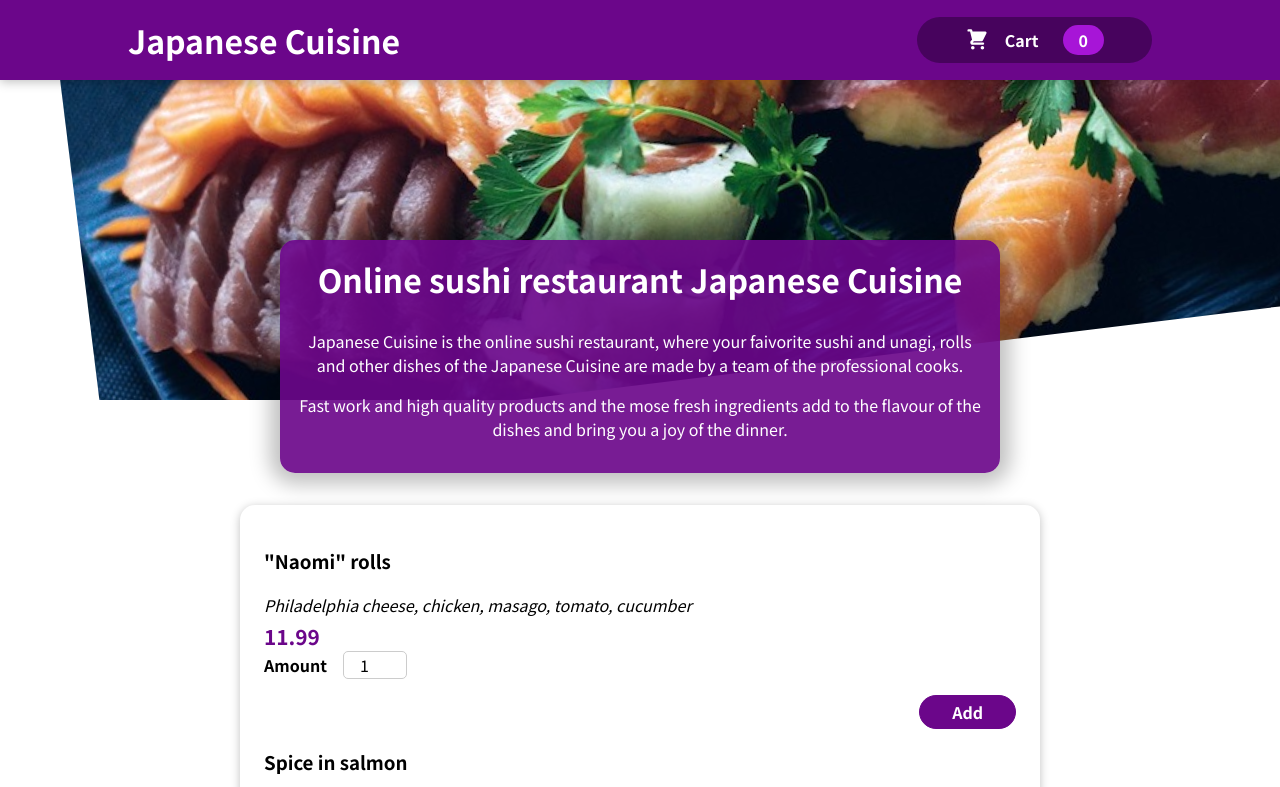
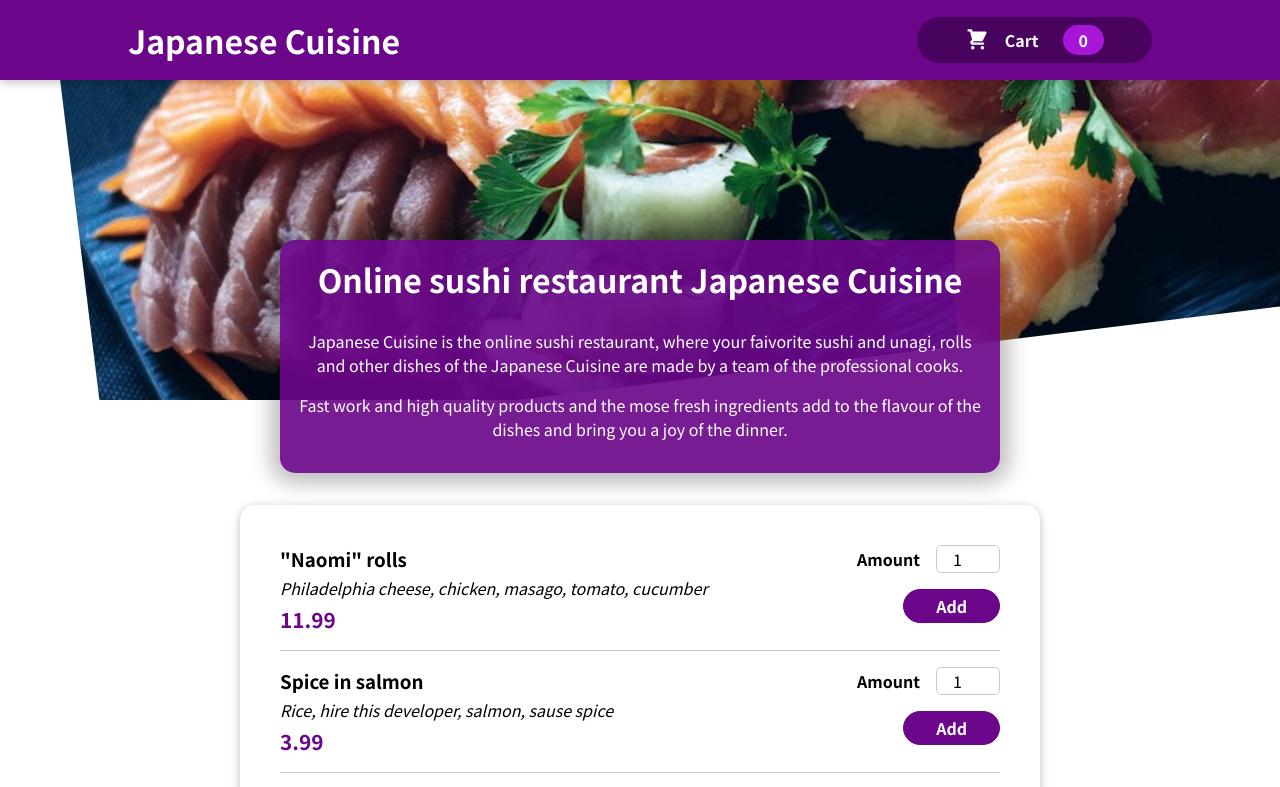
Before and after one commit to ProgBloger/japan_food, a React (Create React App) app: page / in a window 1280 px wide. Shown: the top 787 px of the page. Built offline with nearby package versions, Linux system fonts and the light colour scheme.

Commit message:
styles fix

```diff
--- a/src/components/Meals/MealItem/MealItem.js
+++ b/src/components/Meals/MealItem/MealItem.js
@@ -16,7 +16,7 @@ const MealItem = (props) => {
         });
     };
 
-    return <li>
+    return (<li className={styles.meal}>
         <div>
             <h3>{props.name}</h3>
             <div className={styles.description}>{props.description}</div>
@@ -25,7 +25,7 @@ const MealItem = (props) => {
         <div>
             <MealItemForm onAddToCart={addToCartHandler} id={props.id} />
         </div>
-    </li>
-}
+    </li>);
+};
 
 export default MealItem;
```
Also changed, not shown: 1 other file (tests, documents, lock files or other folders).
